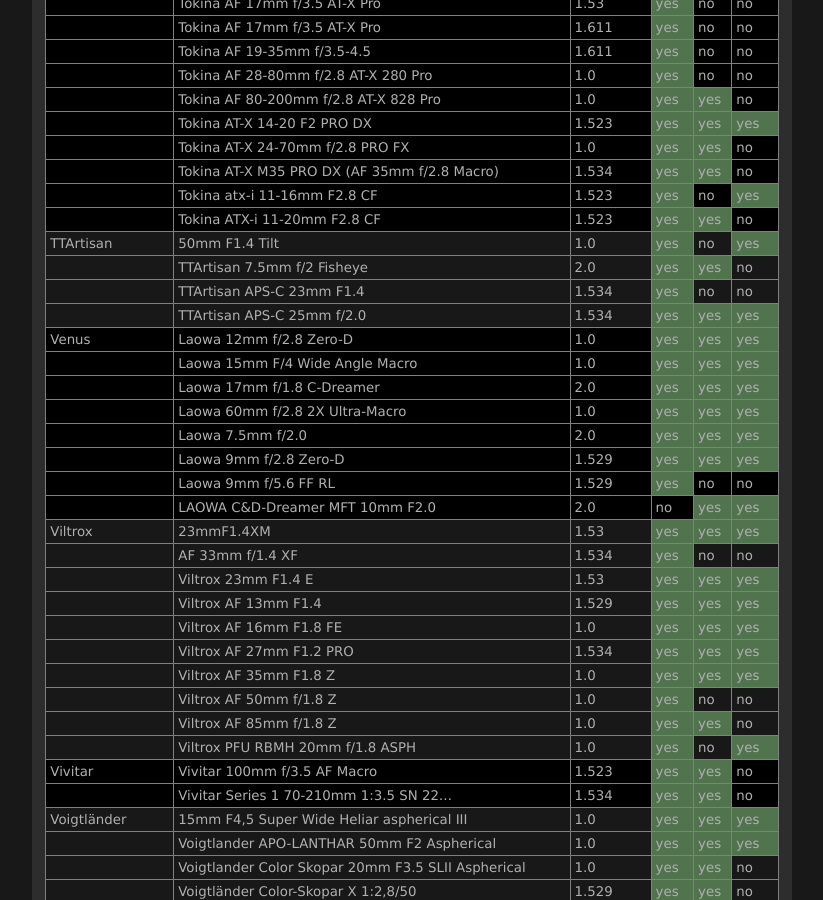
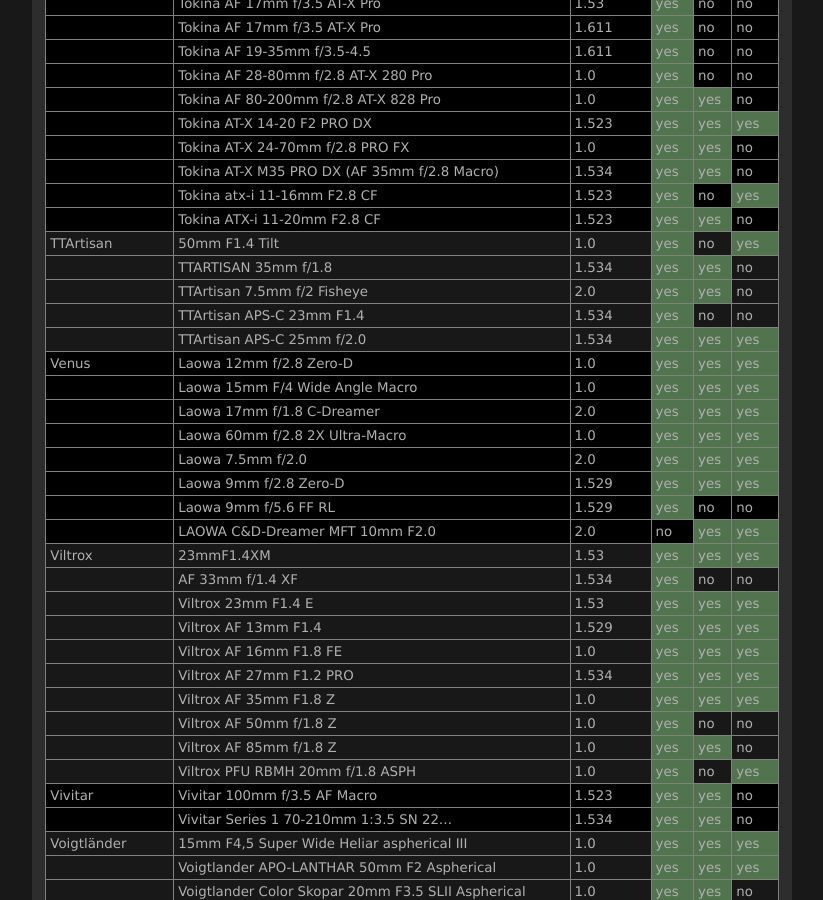
Before and after one commit to lensfun/lensfun.github.io, a Jekyll site: the page built from _posts/lenslist/2999-12-31-Lenslist-master.md, in a window 1280 px wide and 900 px high, scrolled down 31875 px. Shown: the whole window, without its empty margins (284-1107 px from the left). Built offline with Jekyll 4.4.1, drawn with Linux system fonts in a browser that asks for light colours.

Commit message:
Update master lens list from GitHub Actions

```diff
--- a/_posts/lenslist/2999-12-31-Lenslist-master.md
+++ b/_posts/lenslist/2999-12-31-Lenslist-master.md
@@ -1317,6 +1317,7 @@ This list was generated on 2024-09-13 from current Lensfun sources. Your Lensfun
 <tr class="lenslist-bg1"><td></td><td>Tokina atx-i 11-16mm F2.8 CF</td><td>1.523</td><td class="lenslist-highlight lenslist-check">yes</td><td class="lenslist-check">no</td><td class="lenslist-highlight lenslist-check">yes</td></tr>
 <tr class="lenslist-bg1"><td></td><td>Tokina ATX-i 11-20mm F2.8 CF</td><td>1.523</td><td class="lenslist-highlight lenslist-check">yes</td><td class="lenslist-highlight lenslist-check">yes</td><td class="lenslist-check">no</td></tr>
 <tr class="lenslist-bg2"><td>TTArtisan</td><td>50mm F1.4 Tilt</td><td>1.0</td><td class="lenslist-highlight lenslist-check">yes</td><td class="lenslist-check">no</td><td class="lenslist-highlight lenslist-check">yes</td></tr>
+<tr class="lenslist-bg2"><td></td><td>TTARTISAN 35mm f/1.8</td><td>1.534</td><td class="lenslist-highlight lenslist-check">yes</td><td class="lenslist-highlight lenslist-check">yes</td><td class="lenslist-check">no</td></tr>
 <tr class="lenslist-bg2"><td></td><td>TTArtisan 7.5mm f/2 Fisheye</td><td>2.0</td><td class="lenslist-highlight lenslist-check">yes</td><td class="lenslist-highlight lenslist-check">yes</td><td class="lenslist-check">no</td></tr>
 <tr class="lenslist-bg2"><td></td><td>TTArtisan APS-C 23mm F1.4</td><td>1.534</td><td class="lenslist-highlight lenslist-check">yes</td><td class="lenslist-check">no</td><td class="lenslist-check">no</td></tr>
 <tr class="lenslist-bg2"><td></td><td>TTArtisan APS-C 25mm f/2.0</td><td>1.534</td><td class="lenslist-highlight lenslist-check">yes</td><td class="lenslist-highlight lenslist-check">yes</td><td class="lenslist-highlight lenslist-check">yes</td></tr>
```
